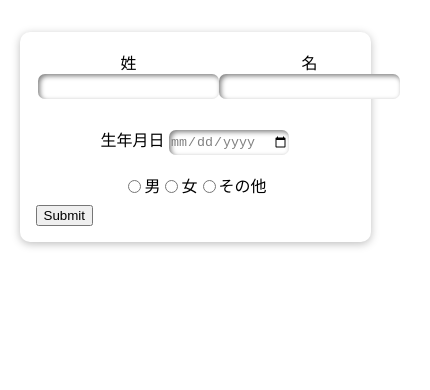
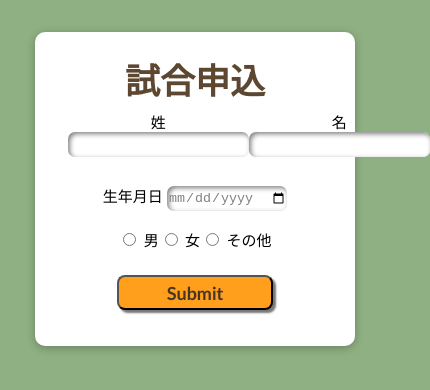
Before and after one commit to cafeorea/react-signup-form, a React (Create React App) app: page / in a window 390 px wide. Shown: the top 390 px of the page, 430 px wide, since content can reach past the window. Built offline with nearby package versions, Linux system fonts and the light colour scheme.

Commit message:
Form responsive CSS

```diff
--- a/src/components/UI/Button.js
+++ b/src/components/UI/Button.js
@@ -0,0 +1,16 @@
+import React from "react";
+import styles from "./Button.module.css";
+
+const Button = (props) => {
+  return (
+    <button
+      className={styles.button}
+      type={props.type || "button"}
+      onClick={props.onClick}
+    >
+      {props.children}
+    </button>
+  );
+};
+
+export default Button;
--- a/src/components/UI/Button.module.css
+++ b/src/components/UI/Button.module.css
@@ -0,0 +1,37 @@
+@media screen and (min-width: 500px) {
+  .button {
+    display: block;
+    font-family: "Trebuchet MS", "Lucida Sans Unicode", "Lucida Grande",
+      "Lucida Sans", Arial, sans-serif;
+    font-size: 20px;
+    background-color: #ff9f1c;
+    color: #473524;
+    font-weight: bold;
+    height: 35px;
+    margin: auto;
+    margin-top: 25px;
+    margin-bottom: 20px;
+    width: 35%;
+    border-radius: 8px;
+    box-shadow: 3px 3px 2px rgb(121, 120, 120);
+  }
+}
+
+@media screen and (max-width: 500px) {
+  .button {
+    display: block;
+    font-family: "Trebuchet MS", "Lucida Sans Unicode", "Lucida Grande",
+      "Lucida Sans", Arial, sans-serif;
+    font-size: 18px;
+    background-color: #ff9f1c;
+    color: #473524;
+    font-weight: bold;
+    height: 35px;
+    margin: auto;
+    margin-top: 25px;
+    margin-bottom: 20px;
+    width: 60%;
+    border-radius: 8px;
+    box-shadow: 3px 3px 2px rgb(121, 120, 120);
+  }
+}
--- a/src/components/UI/Card.module.css
+++ b/src/components/UI/Card.module.css
@@ -1,3 +1,7 @@
+body {
+  background-color: #8eb082;
+}
+
 .card {
   background: #ffffff;
   box-shadow: 0 2px 8px rgba(0, 0, 0, 0.26);
@@ -7,3 +11,25 @@
   width: 90%;
   max-width: 40rem;
 }
+
+@media screen and (min-width: 500px) {
+  .card {
+    background: #ffffff;
+    box-shadow: 0 2px 8px rgba(0, 0, 0, 0.26);
+    border-radius: 10px;
+    margin: 2rem auto;
+    padding: 1rem;
+    width: 90%;
+  }
+}
+
+@media screen and (max-width: 500px) {
+  .card {
+    background: #ffffff;
+    box-shadow: 0 2px 8px rgba(0, 0, 0, 0.26);
+    border-radius: 10px;
+    margin: 2rem auto;
+    padding: 1rem;
+    width: 20rem;
+  }
+}
--- a/src/components/User/UserForm.js
+++ b/src/components/User/UserForm.js
@@ -1,6 +1,7 @@
 import React from "react";
 import Card from "../UI/Card";
 import styles from "./UserForm.module.css";
+import Button from "../UI/Button";
 
 const UserForm = (props) => {
   const submitHandler = (event) => {
@@ -8,6 +9,7 @@ const UserForm = (props) => {
   };
   return (
     <Card className={styles.form}>
+      <h1 className={`${styles.title}`}>試合申込</h1>
       <form className={`${styles.input}`} onSubmit={submitHandler}>
         <div className={`${styles.name}`}>
           <div>
@@ -28,14 +30,35 @@ const UserForm = (props) => {
           <input className={`${styles.box}`} id="age" type="date"></input>
         </div>
         <div className={`${styles.gender}`}>
-          <input type="radio" id="male" name="gender" />
-          男
-          <input type="radio" id="female" name="gender" />
-          女
-          <input type="radio" id="other" name="gender" />
-          その他
+          <label>
+            <input
+              className={`${styles.radio}`}
+              type="radio"
+              id="male"
+              name="gender"
+            />{" "}
+            男
+          </label>
+          <label>
+            <input
+              className={`${styles.radio}`}
+              type="radio"
+              id="female"
+              name="gender"
+            />{" "}
+            女
+          </label>
+          <label>
+            <input
+              className={`${styles.radio}`}
+              type="radio"
+              id="other"
+              name="gender"
+            />{" "}
+            その他
+          </label>
         </div>
-        <button type="submit">Submit</button>
+        <Button type="submit">Submit</Button>
       </form>
     </Card>
   );
--- a/src/components/User/UserForm.module.css
+++ b/src/components/User/UserForm.module.css
@@ -1,3 +1,12 @@
+@media screen and (min-width: 500px) {
+  .title {
+    text-align: center;
+    font-size: 40px;
+    color: #5e4730;
+    font-family: "Trebuchet MS", "Lucida Sans Unicode", "Lucida Grande",
+      "Lucida Sans", Arial, sans-serif;
+  }
+
   .form {
     margin: 2rem auto;
     padding: 1rem;
@@ -6,6 +15,7 @@
   }
 
   .input {
+    max-width: 65%;
     font-size: 16px;
     font-weight: 400;
     font-family: Arial, Helvetica, sans-serif;
@@ -29,8 +39,130 @@
 
   .gender {
     display: flex;
-  justify-content: center;
+    margin: auto;
+    width: 60%;
+    justify-content: space-evenly;
     margin-bottom: 0.5rem;
+  }
+
+  input[type="radio"] :after {
+    width: 15px;
+    height: 15px;
+    border-radius: 15px;
+    top: -2px;
+    left: -1px;
+    position: relative;
+    background-color: #d1d3d1;
+    content: "";
+    display: inline-block;
+    visibility: visible;
+    border: 3px solid #628a56;
+  }
+
+  input[type="radio"]:checked:after {
+    width: 15px;
+    height: 15px;
+    border-radius: 15px;
+    top: -2px;
+    left: -1px;
+    position: relative;
+    background-color: #628a56;
+    content: "";
+    display: inline-block;
+    visibility: visible;
+    border: 2px solid white;
+  }
+
+  .box {
+    color: grey;
+    height: 25px;
+    border-radius: 7px;
+    border: none;
+    box-shadow: inset 2px 2px 5px grey, inset -5px -5px 10px white;
+  }
+
+  input:focus,
+  textarea:focus,
+  select:focus {
+    outline-color: #ff9f1c;
+    outline-width: 1px;
+  }
+}
+
+@media screen and (max-width: 500px) {
+  .title {
+    text-align: center;
+    font-size: 35px;
+    margin: 5px;
+    color: #5e4730;
+    font-family: "Trebuchet MS", "Lucida Sans Unicode", "Lucida Grande",
+      "Lucida Sans", Arial, sans-serif;
+  }
+
+  .form {
+    margin: 2rem auto;
+    padding: 1rem;
+    width: 90%;
+    max-width: 40rem;
+  }
+
+  .input {
+    max-width: 90%;
+    font-size: 15px;
+    font-weight: 400;
+    font-family: Arial, Helvetica, sans-serif;
+    margin: auto;
+  }
+
+  .name {
+    text-align: center;
+    width: 100%;
+    padding: 0.15rem;
+    margin-bottom: 0.5rem;
+    display: flex;
+    justify-content: space-around;
+    padding-bottom: 10px;
+  }
+  .age {
+    text-align: center;
+    padding: 10px;
+    margin-bottom: 0.5rem;
+  }
+
+  .gender {
+    display: flex;
+    margin: auto;
+    width: 60%;
+    justify-content: space-evenly;
+    margin-bottom: 0.5rem;
+  }
+
+  input[type="radio"] :after {
+    width: 15px;
+    height: 15px;
+    border-radius: 15px;
+    top: -2px;
+    left: -1px;
+    position: relative;
+    background-color: #d1d3d1;
+    content: "";
+    display: inline-block;
+    visibility: visible;
+    border: 3px solid #628a56;
+  }
+
+  input[type="radio"]:checked:after {
+    width: 15px;
+    height: 15px;
+    border-radius: 15px;
+    top: -2px;
+    left: -1px;
+    position: relative;
+    background-color: #628a56;
+    content: "";
+    display: inline-block;
+    visibility: visible;
+    border: 2px solid white;
   }
 
   .box {
@@ -47,3 +179,4 @@ select:focus {
     outline-color: #8eb082;
     outline-width: 1px;
   }
+}
```
Lines whose indentation alone changed are shown as unchanged.
